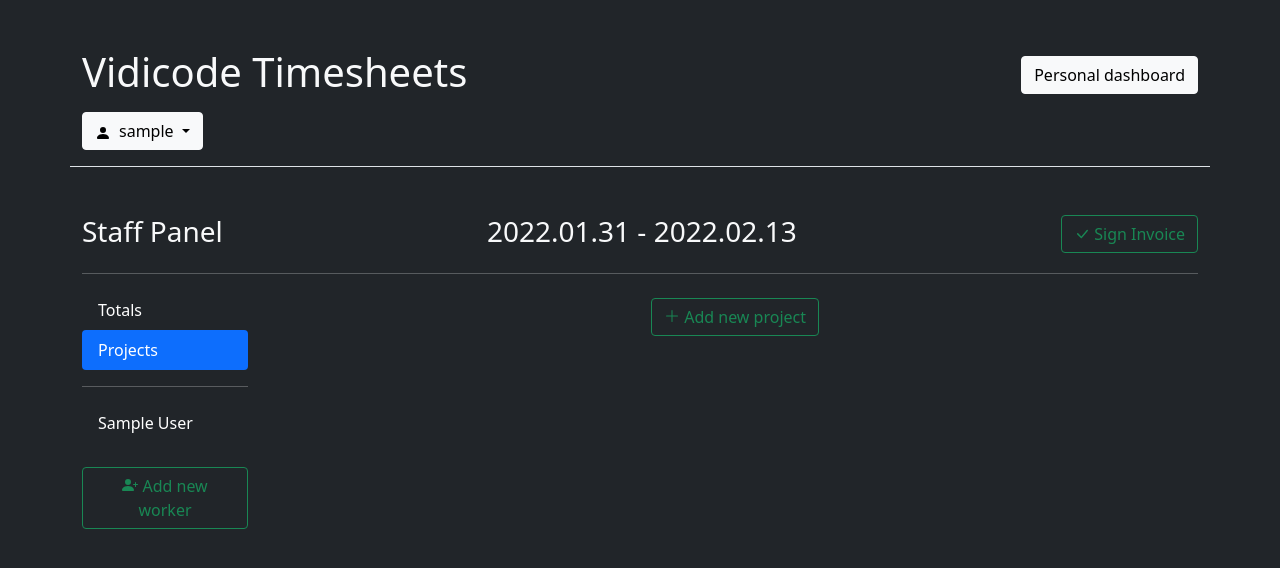
After one commit to k0oda/timesheets-2, a Django app: page /dashboard/staff/projects/ in a window 1280 px wide. The commit adds this page. Shown: the top 568 px of the page. Run offline with Django 3.2, Linux system fonts and the light colour scheme; the visitor is signed in with stand-in values (Sample User, id 1); data comes from the database, SQL or seed files in the repository; data that the repository does not hold is empty.

Commit message:
add projects management system add users editing and deleting interfaces

```diff
--- a/wwwdj/templates/pages/staff/dashboard.html
+++ b/wwwdj/templates/pages/staff/dashboard.html
@@ -61,10 +61,16 @@ Staff Panel | Vidicode Timesheets
     <div class="d-flex flex-column flex-shrink-0 text-white bg-dark">
       <ul class="nav nav-pills flex-column mb-auto">
         <li class="nav-item">
-          <a href="{% url 'totals' session.pk %}" class="nav-link text-white {% if not current_worker %}active{% endif %}" aria-current="page">
+          <a href="{% url 'totals' session.pk %}" class="nav-link text-white {% if 'totals' in request.path %}active{% endif %}">
             Totals
           </a>
         </li>
+        <li class="nav-item">
+          <a href="{% url 'projects' session.pk %}" class="nav-link text-white {% if 'projects' in request.path %}active{% endif %}">
+            Projects
+          </a>
+        </li>
+        <hr>
         {% for worker in workers %}
         <li class="nav-item">
           <a href="{% url 'worker_timesheet' session.pk worker.pk %}" class="nav-link text-white {% if worker.pk == current_worker.pk %}active{% endif %}">
@@ -79,8 +85,10 @@ Staff Panel | Vidicode Timesheets
       </ul>
     </div>
   </div>
-  {% block tab_content %}
-  {% endblock %}
+  <div class="col-10">
+    {% block tab_content %}
+    {% endblock %}
+  </div>
 </div>
 <div class="modal fade" id="addWorkerModal" tabindex="-1" aria-labelledby="addWorkerModalLabel" aria-hidden="true">
   <div class="modal-dialog modal-dialog-centered">
--- /dev/null
+++ b/wwwdj/templates/pages/staff/projects.html
@@ -0,0 +1,106 @@
+{% extends "pages/staff/dashboard.html" %}
+
+{% block tab_content %}
+<div class="row mt-2">
+  <button class="col-auto btn btn-outline-success mx-auto" data-bs-toggle="modal" data-bs-target="#addProjectModal">
+    <svg class="bi mb-1" fill="currentColor" width="16" height="16"><use xlink:href="#plus-lg"></use></svg>
+    Add new project
+  </button>
+</div>
+<div class="modal fade" id="addProjectModal" tabindex="-1" aria-labelledby="addProjectModalLabel" aria-hidden="true">
+  <div class="modal-dialog modal-dialog-centered">
+    <div class="modal-content bg-dark">
+      <form action="{% url 'add_project' session.pk %}" method="POST">
+        {% csrf_token %}
+        <div class="modal-header">
+          <h5 class="modal-title" id="addProjectModalLabel">Enter information about the project</h5>
+        </div>
+        <div class="modal-body">
+          <div class="mb-1">
+            <label for="name" class="col-form-label">Project Name:</label>
+            <input type="text" name="name" id="name" class="form-control bg-dark text-white" required>
+          </div>
+          <div class="mb-1">
+            <label for="description" class="col-form-label">Description:</label>
+            <textarea name="description" class="form-control bg-dark text-white" id="description" cols="30" rows="10" required></textarea>
+          </div>
+          <div class="mb-1">
+            <label for="hour-rate-increase" class="col-form-label">Hour Rate Increase:</label>
+            <input type="number" name="hour_rate_increase" id="hour-rate-increase" min="0" value="0" step="0.5" class="form-control bg-dark text-white" required>
+          </div>
+        </div>
+        <div class="modal-footer">
+          <button type="button" class="btn btn-danger" data-bs-dismiss="modal">Close</button>
+          <button type="submit" class="btn btn-success">Confirm</btn>
+        </div>
+      </form>
+    </div>
+  </div>
+</div>
+{% for project, work in projects_work.items %}
+<div class="row mb-4">
+  <div class="col-12">
+    <div class="card bg-dark">
+      <div class="card-body">
+        <h3 class="card-title">{{ project }}</h3>
+        <h6 class="card-subtitle mb-2">${{ project.hour_rate_increase }} hour rate increase</h6>
+        <hr>
+        <p class="card-text">{{ project.description }}</p>
+        <button class="btn btn-outline-primary mt-2" data-bs-toggle="modal" data-bs-target="#editProjectModal_{{ project.pk }}">Edit</button>
+        <button class="btn btn-outline-danger mt-2 float-end" data-bs-toggle="modal" data-bs-target="#deleteProjectModal_{{ project.pk }}">
+          <svg class="bi mb-1" fill="currentColor" width="16" height="16"><use xlink:href="#trash"></use></svg>
+          Delete
+        </button>
+      </div>
+    </div>
+  </div>
+</div>
+<div class="modal fade" id="editProjectModal_{{ project.pk }}" tabindex="-1" aria-labelledby="editProjectModalLabel_{{ project.pk }}" aria-hidden="true">
+  <div class="modal-dialog modal-dialog-centered">
+    <div class="modal-content bg-dark">
+      <form action="{% url 'edit_project' session.pk project.pk %}" method="POST">
+        {% csrf_token %}
+        <div class="modal-header">
+          <h5 class="modal-title" id="editProjectModalLabel_{{ project.pk }}">Edit information about the project</h5>
+        </div>
+        <div class="modal-body">
+          <div class="mb-1">
+            <label for="name" class="col-form-label">Project Name:</label>
+            <input type="text" name="name" id="name" value="{{ project.name }}" class="form-control bg-dark text-white" required>
+          </div>
+          <div class="mb-1">
+            <label for="description" class="col-form-label">Description:</label>
+            <textarea name="description" class="form-control bg-dark text-white" id="description" cols="30" rows="10" required>{{ project.description }}</textarea>
+          </div>
+          <div class="mb-1">
+            <label for="hour-rate-increase" class="col-form-label">Hour Rate Increase:</label>
+            <input type="number" name="hour_rate_increase" id="hour-rate-increase" min="0" value="{{ project.hour_rate_increase }}" step="0.5" class="form-control bg-dark text-white" required>
+          </div>
+        </div>
+        <div class="modal-footer">
+          <button type="button" class="btn btn-danger" data-bs-dismiss="modal">Close</button>
+          <button type="submit" class="btn btn-success">Confirm</btn>
+        </div>
+      </form>
+    </div>
+  </div>
+</div>
+<div class="modal fade" id="deleteProjectModal_{{ project.pk }}" tabindex="-1" aria-labelledby="deleteProjectModalLabel_{{ project.pk }}" aria-hidden="true">
+  <div class="modal-dialog modal-dialog-centered">
+    <div class="modal-content bg-dark">
+      <div class="modal-header">
+        <h5 class="modal-title" id="deleteProjectModalLabel_{{ project.pk }}">Confirm project delete?</h5>
+      </div>
+      <div class="modal-body">
+        After your confirmation the project will be
+        permanently deleted
+      </div>
+      <div class="modal-footer">
+        <button type="button" class="btn btn-danger" data-bs-dismiss="modal">Close</button>
+        <a href="{% url 'delete_project' session.pk project.pk %}" class="btn btn-success">Confirm</a>
+      </div>
+    </div>
+  </div>
+</div>
+{% endfor %}
+{% endblock %}
--- a/wwwdj/templates/pages/staff/totals.html
+++ b/wwwdj/templates/pages/staff/totals.html
@@ -1,7 +1,6 @@
 {% extends "pages/staff/dashboard.html" %}
 
 {% block tab_content %}
-<div class="col-10">
 {% for key, value in work_records.items %}
 <h4>{{ key }}</h4>
 <table class="table table-dark table-bordered table-striped mt-2">
@@ -58,5 +57,4 @@
     <h4>${{ session_total_earnings }}</h4>
   </div>
 </div>
-</div>
 {% endblock %}
--- a/wwwdj/urls.py
+++ b/wwwdj/urls.py
@@ -38,8 +38,21 @@ urlpatterns = [
     path("dashboard/staff/<int:session_number>/<int:worker_number>/", views.staff_dashboard, name="staff_dashboard"),
     path("dashboard/staff/totals/", views.totals, name="totals"),
     path("dashboard/staff/totals/<int:session_number>/", views.totals, name="totals"),
+    path("dashboard/staff/projects/", views.projects, name="projects"),
+    path("dashboard/staff/projects/<int:session_number>/", views.projects, name="projects"),
+    path("dashboard/staff/projects/add/", views.add_project, name="add_project"),
+    path("dashboard/staff/projects/<int:session_number>/add/", views.add_project, name="add_project"),
+    path("dashboard/staff/projects/edit/<int:project_number>/", views.edit_project, name="edit_project"),
+    path("dashboard/staff/projects/<int:session_number>/edit/<int:project_number>/", views.edit_project, name="edit_project"),
+    path("dashboard/staff/projects/delete/<int:project_number>/", views.edit_project, name="edit_project"),
+    path("dashboard/staff/projects/<int:session_number>/delete/<int:project_number>/", views.delete_project, name="delete_project"),
     path("dashboard/staff/worker/<int:worker_number>/", views.worker_timesheet, name="worker_timesheet"),
     path("dashboard/staff/worker/<int:session_number>/<int:worker_number>/", views.worker_timesheet, name="worker_timesheet"),
+    path("dashboard/staff/worker/<int:worker_number>/edit/", views.edit_worker, name="edit_worker"),
+    path("dashboard/staff/worker/<int:session_number>/<int:worker_number>/edit/", views.edit_worker, name="edit_worker"),
+    path("dashboard/staff/worker/<int:worker_number>/delete/", views.delete_worker, name="delete_worker"),
+    path("dashboard/staff/worker/<int:session_number>/<int:worker_number>/delete/", views.delete_worker, name="delete_worker"),
+    path("dashboard/staff/add_worker/", views.add_worker, name="add_worker"),
+    path("dashboard/staff/add_worker/<int:session_number>/", views.add_worker, name="add_worker"),
     path("dashboard/staff/sign_invoice/<int:session_number>/<int:project_number>/", views.sign_invoice, name="sign_invoice"),
-    path("dashboard/staff/add_worker/", views.add_worker, name="add_worker"),
 ]
--- a/wwwdj/views.py
+++ b/wwwdj/views.py
@@ -245,6 +245,79 @@ def totals(request, session_number=None):
 
 
 @login_required
+def projects(request, session_number=None):
+    if request.user.is_staff:
+        session = perform_session(session_number)
+        try:
+            previous_session_number = models.WorkSession.objects.get(pk=session.pk - 1).pk
+        except models.WorkSession.DoesNotExist:
+            previous_session_number = None
+        try:
+            next_session_number = models.WorkSession.objects.get(pk=session.pk + 1).pk
+        except models.WorkSession.DoesNotExist:
+            next_session_number = None
+        projects = models.Project.objects.all()
+        workers = get_user_model().objects.all()
+        projects_work = {}
+        for project in projects:
+            projects_work[project] = get_project_work(session.pk, project.pk)["meta"]
+        return render(
+            request,
+            "pages/staff/projects.html",
+            {
+                "session": session,
+                "previous_session_number": previous_session_number,
+                "next_session_number": next_session_number,
+                "workers": workers,
+                "projects_work": projects_work,
+            }
+        )
+    else:
+        return redirect("dashboard")
+
+
+@login_required
+def add_project(request, session_number=None):
+    if request.user.is_staff:
+        session = perform_session(session_number)
+        if request.method == "POST":
+            project = models.Project.objects.create(
+                name = request.POST.get("name"),
+                description = request.POST.get("description"),
+                hour_rate_increase = request.POST.get("hour_rate_increase"),
+            )
+            project.save()
+        return redirect("projects", session_number=session.pk)
+    else:
+        return redirect("dashboard")
+
+
+@login_required
+def edit_project(request, project_number, session_number=None):
+    if request.user.is_staff:
+        session = perform_session(session_number)
+        if request.method == "POST":
+            project = models.Project.objects.get(pk=project_number)
+            project.name = request.POST.get("name")
+            project.description = request.POST.get("description")
+            project.hour_rate_increase = request.POST.get("hour_rate_increase")
+            project.save()
+        return redirect("projects", session_number=session.pk)
+    else:
+        return redirect("dashboard")
+
+
+@login_required
+def delete_project(request, project_number, session_number=None):
+    if request.user.is_staff:
+        session = perform_session(session_number)
+        models.Project.objects.get(pk=project_number).delete()
+        return redirect("projects", session_number=session.pk)
+    else:
+        return redirect("dashboard")
+
+
+@login_required
 def worker_timesheet(request, worker_number, session_number=None):
     if request.user.is_staff:
         session = perform_session(session_number)
@@ -275,6 +348,60 @@ def worker_timesheet(request, worker_number, session_number=None):
                 "total_earnings": work_total_earnings,
             }
         )
+    else:
+        return redirect("dashboard")
+
+
+@login_required
+def add_worker(request, session_number=None):
+    if request.user.is_staff:
+        session = perform_session(session_number)
+        if request.method == "POST":
+            is_staff = False
+            if "is_staff" in request.POST:
+                is_staff = True
+            worker = get_user_model().objects.create_user(
+                username=request.POST.get('username'),
+                email=request.POST.get('email'),
+                first_name=request.POST.get('first_name'),
+                last_name=request.POST.get('last_name'),
+                hour_rate=request.POST.get('hour_rate'),
+                password=request.POST.get('password'),
+                is_staff=is_staff,
+            )
+            worker.save()
+        return redirect("staff_dashboard", session.pk)
+    else:
+        return redirect("dashboard")
+
+
+@login_required
+def edit_worker(request, worker_number, session_number=None):
+    if request.user.is_staff:
+        session = perform_session(session_number)
+        if request.method == "POST":
+            is_staff = False
+            if "is_staff" in request.POST:
+                is_staff = True
+            worker = get_user_model().objects.get(pk=worker_number)
+            worker.username=request.POST.get('username')
+            worker.email=request.POST.get('email')
+            worker.first_name=request.POST.get('first_name')
+            worker.last_name=request.POST.get('last_name')
+            worker.hour_rate=request.POST.get('hour_rate')
+            worker.is_staff=is_staff
+            worker.save()
+        return redirect("worker_timesheet", session.pk, worker_number)
+    else:
+        return redirect("dashboard")
+
+
+@login_required
+def delete_worker(request, worker_number, session_number=None):
+    if request.user.is_staff:
+        session = perform_session(session_number)
+        get_user_model().objects.get(pk=worker_number).delete()
+        return redirect("staff_dashboard", session.pk)
     else:
         return redirect("dashboard")
 
@@ -320,29 +447,6 @@ def sign_invoice(request, session_number, project_number):
         return redirect("dashboard")
 
 
-@login_required
-def add_worker(request):
-    if request.user.is_staff:
-        if request.method == "POST":
-            is_staff = False
-            if "is_staff" in request.POST:
-                is_staff = True
-            worker = get_user_model().objects.create_user(
-                username=request.POST.get('username'),
-                email=request.POST.get('email'),
-                first_name=request.POST.get('first_name'),
-                last_name=request.POST.get('last_name'),
-                hour_rate=request.POST.get('hour_rate'),
-                password=request.POST.get('password'),
-                is_staff=is_staff,
-            )
-            # worker.is_staff = is_staff
-            worker.save()
-        return redirect("staff_dashboard")
-    else:
-        return redirect("dashboard")
-
-
 # Auth
 #
 
```
Also changed, not shown: wwwdj/templates/pages/staff/worker_timesheet.html (+74 -2 lines). Lines whose indentation alone changed are shown as unchanged.
